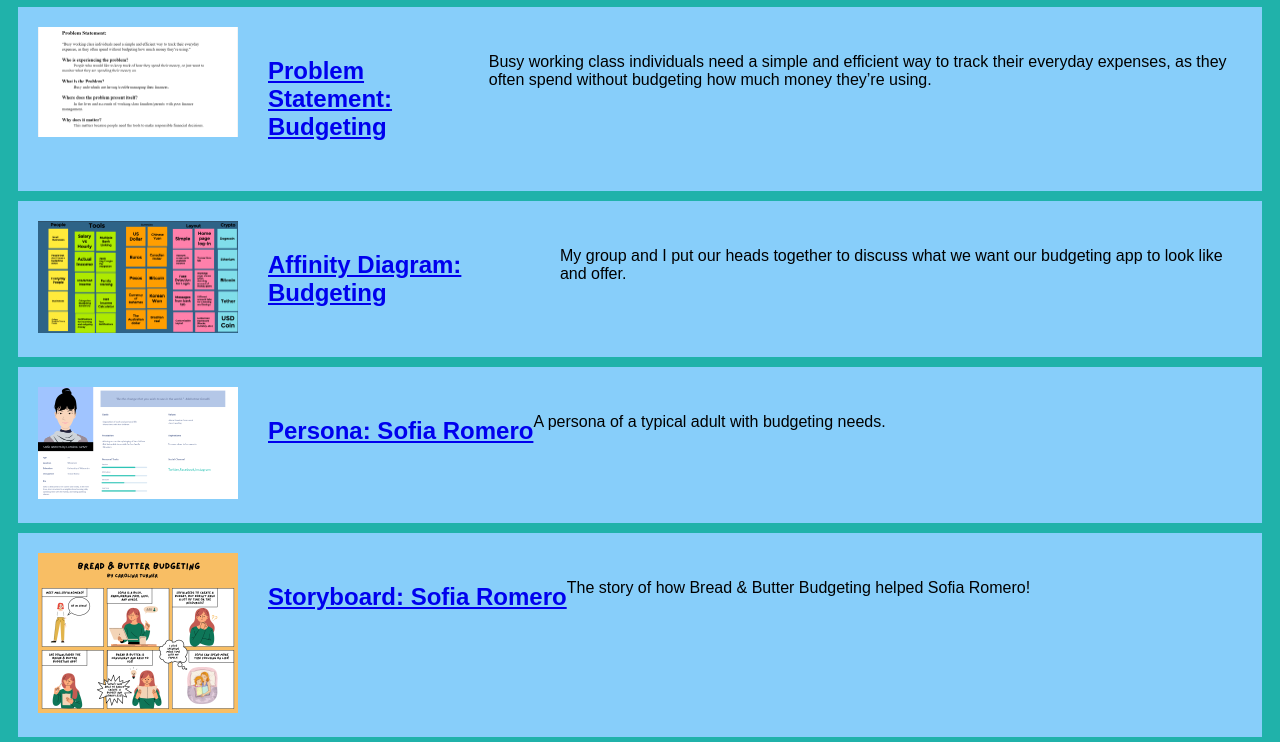
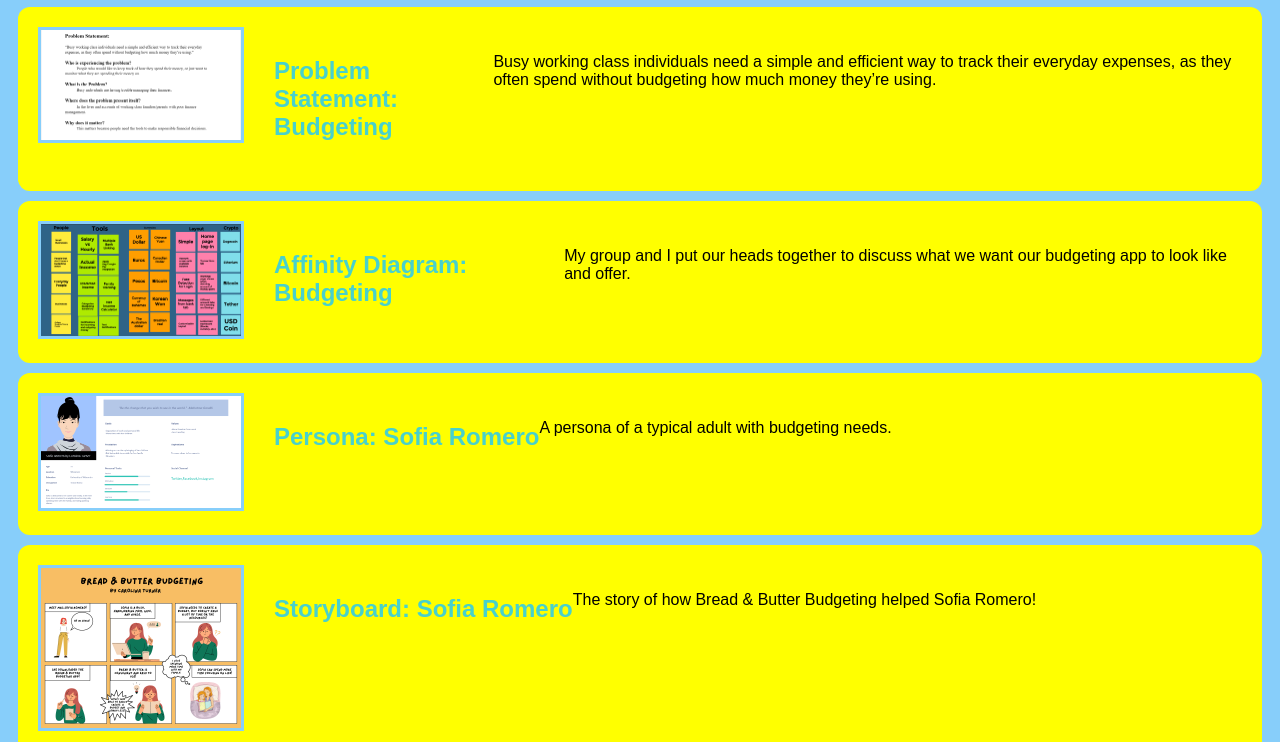
Before and after one commit to carolinanturner/carolinanturner.github.io, a plain HTML site: page index.html in a window 1280 px wide. Shown: the part 73-815 px from the top of the page. Drawn offline with Linux system fonts and the light colour scheme.

Commit message:
Add files via upload

```diff
--- a/styles.css
+++ b/styles.css
@@ -1,5 +1,5 @@
 body{
-    background:lightseagreen;
+    background:#87CEFA;
     font-family: Arial, Helvetica, sans-serif;
 }
 
@@ -8,13 +8,20 @@ body{
     display:flex;
     padding:10px;
     margin:10px;
-    background:lightskyblue;
+    background:yellow;
+    border-radius:12px;
 }
 .assignment img
 {
     width:200px;
-    padding:10px;
+    margin:10px;
+    border:3px solid #87CEFA;
 }
+.assignment img:hover
+{
+    border:3px solid blue;
+}
+
 h1
 {
     color: white;
@@ -25,3 +32,12 @@ head
 color:white;
 text-align: center;
 }
+a
+{
+text-decoration: none;
+color: #48D1CC;
+}
+a:hover
+{
+    color:#87CEFA;
+}
```
